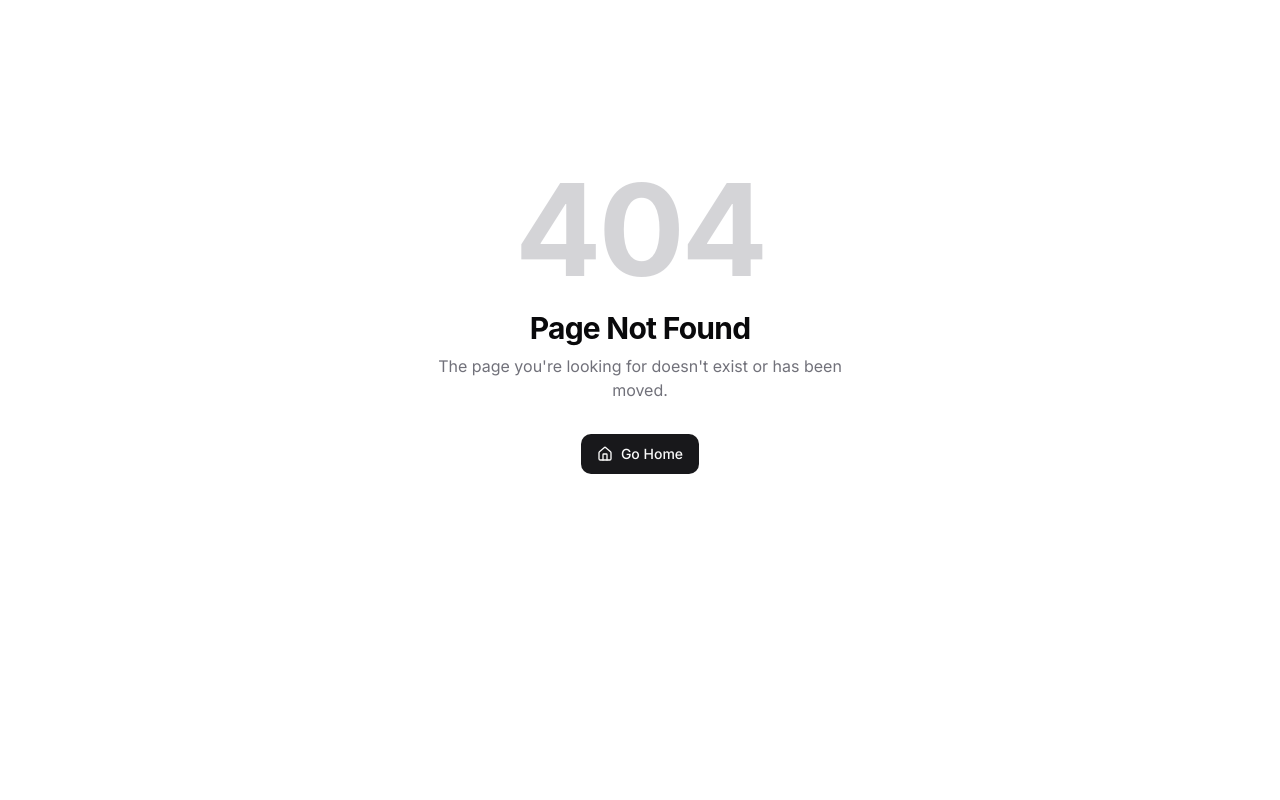
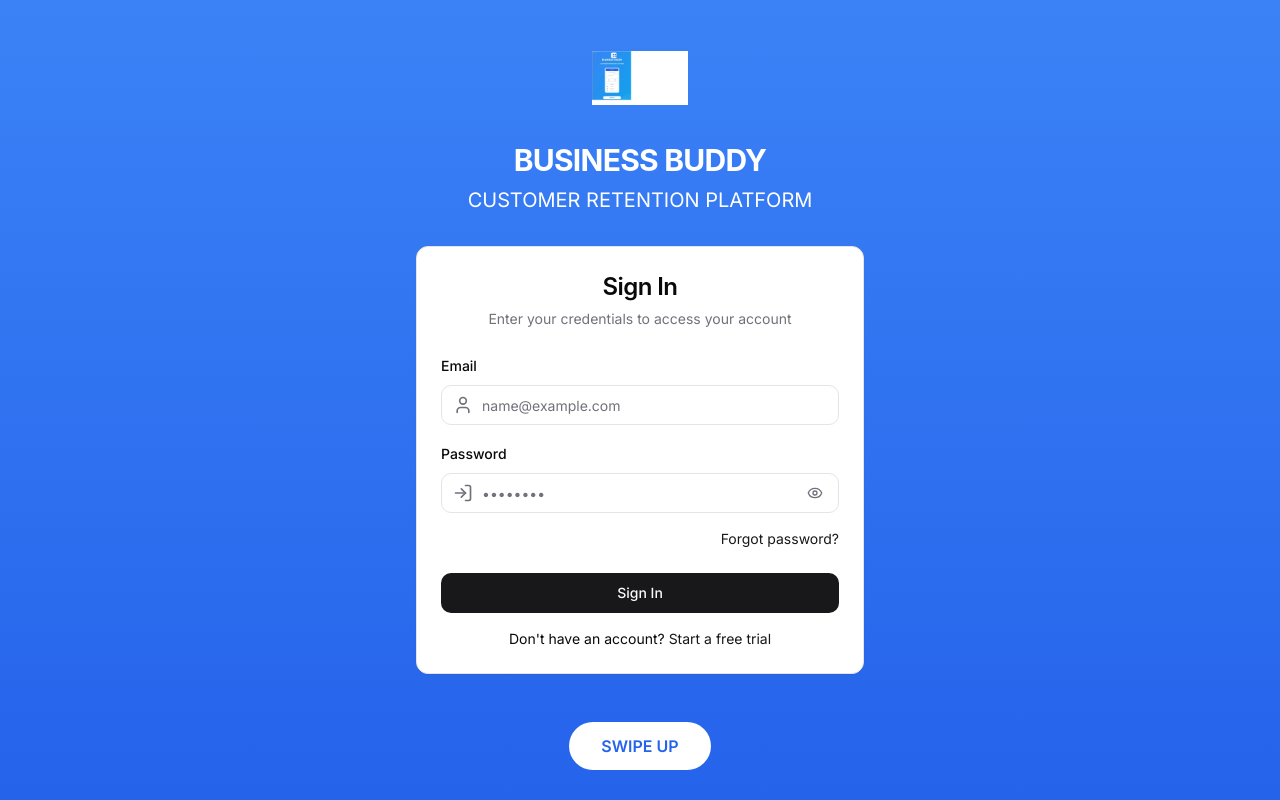
Before and after one commit to geo787/business-buddy-app, a React (Vite) app: page /login in a window 1280 px wide. Before the commit this address had no page. Built offline with nearby package versions, Linux system fonts and the light colour scheme.

Commit message:
Fix errors and add login
This commit fixes existing errors and implements a login page with application startup functionality.

```diff
--- a/src/App.tsx
+++ b/src/App.tsx
@@ -3,13 +3,14 @@ import { Toaster } from "@/components/ui/toaster";
 import { Toaster as Sonner } from "@/components/ui/sonner";
 import { TooltipProvider } from "@/components/ui/tooltip";
 import { QueryClient, QueryClientProvider } from "@tanstack/react-query";
-import { BrowserRouter, Routes, Route } from "react-router-dom";
+import { BrowserRouter, Routes, Route, Navigate } from "react-router-dom";
 import Index from "./pages/Index";
 import NotFound from "./pages/NotFound";
 import Customers from "./pages/Customers";
 import Dashboard from "./pages/Dashboard";
 import Analytics from "./pages/Analytics";
 import Settings from "./pages/Settings";
+import Login from "./pages/Login";
 
 const queryClient = new QueryClient();
 
@@ -21,6 +22,7 @@ const App = () => (
       <BrowserRouter>
         <Routes>
           <Route path="/" element={<Index />} />
+          <Route path="/login" element={<Login />} />
           <Route path="/customers" element={<Customers />} />
           <Route path="/dashboard" element={<Dashboard />} />
           <Route path="/analytics" element={<Analytics />} />
--- a/src/main.tsx
+++ b/src/main.tsx
@@ -1,3 +1,4 @@
+
 import { createRoot } from 'react-dom/client'
 import App from './App.tsx'
 import './index.css'
--- a/src/pages/Index.tsx
+++ b/src/pages/Index.tsx
@@ -5,10 +5,17 @@ import BenefitsSection from "@/components/landing/BenefitsSection";
 import TestimonialsSection from "@/components/landing/TestimonialsSection";
 import CTASection from "@/components/landing/CTASection";
 import Footer from "@/components/landing/Footer";
+import { Button } from "@/components/ui/button";
+import { Link } from "react-router-dom";
 
 const Index = () => {
   return (
     <div className="min-h-screen flex flex-col bg-gradient-to-b from-background to-muted overflow-x-hidden">
+      <div className="container mx-auto px-4 py-4 flex justify-end">
+        <Link to="/login">
+          <Button variant="outline">Login</Button>
+        </Link>
+      </div>
       <HeroSection />
       <FeaturesSection />
       <BenefitsSection />
--- /dev/null
+++ b/src/pages/Login.tsx
@@ -0,0 +1,114 @@
+
+import { useState } from "react";
+import { Link, useNavigate } from "react-router-dom";
+import { Button } from "@/components/ui/button";
+import { Input } from "@/components/ui/input";
+import { Label } from "@/components/ui/label";
+import { Card, CardContent, CardDescription, CardFooter, CardHeader, CardTitle } from "@/components/ui/card";
+import { Eye, EyeOff, LogIn, User } from "lucide-react";
+
+const Login = () => {
+  const [email, setEmail] = useState("");
+  const [password, setPassword] = useState("");
+  const [showPassword, setShowPassword] = useState(false);
+  const navigate = useNavigate();
+
+  const handleLogin = (e: React.FormEvent) => {
+    e.preventDefault();
+    // In a real application, you would validate credentials here
+    // For now, let's simulate a successful login and redirect to dashboard
+    navigate("/dashboard");
+  };
+
+  return (
+    <div className="min-h-screen w-full flex flex-col items-center justify-center bg-gradient-to-b from-blue-500 to-blue-600 p-4">
+      <div className="w-full max-w-md flex flex-col items-center text-white mb-8">
+        <img
+          src="/lovable-uploads/780c12b9-63d2-49df-bf17-c8f6a083cbd0.png"
+          alt="Business Buddy Logo"
+          className="w-24 h-24 mb-4 object-contain"
+        />
+        <h1 className="text-3xl font-bold text-center">BUSINESS BUDDY</h1>
+        <p className="text-xl mt-2 text-center">CUSTOMER RETENTION PLATFORM</p>
+      </div>
+
+      <Card className="w-full max-w-md">
+        <CardHeader>
+          <CardTitle className="text-2xl text-center">Sign In</CardTitle>
+          <CardDescription className="text-center">
+            Enter your credentials to access your account
+          </CardDescription>
+        </CardHeader>
+        <form onSubmit={handleLogin}>
+          <CardContent className="space-y-4">
+            <div className="space-y-2">
+              <Label htmlFor="email">Email</Label>
+              <div className="relative">
+                <Input
+                  id="email"
+                  type="email"
+                  placeholder="name@example.com"
+                  value={email}
+                  onChange={(e) => setEmail(e.target.value)}
+                  required
+                  className="pl-10"
+                />
+                <User className="absolute left-3 top-1/2 transform -translate-y-1/2 text-muted-foreground h-5 w-5" />
+              </div>
+            </div>
+            <div className="space-y-2">
+              <Label htmlFor="password">Password</Label>
+              <div className="relative">
+                <Input
+                  id="password"
+                  type={showPassword ? "text" : "password"}
+                  placeholder="••••••••"
+                  value={password}
+                  onChange={(e) => setPassword(e.target.value)}
+                  required
+                  className="pl-10"
+                />
+                <LogIn className="absolute left-3 top-1/2 transform -translate-y-1/2 text-muted-foreground h-5 w-5" />
+                <Button
+                  type="button"
+                  variant="ghost"
+                  size="icon"
+                  className="absolute right-1 top-1/2 transform -translate-y-1/2"
+                  onClick={() => setShowPassword(!showPassword)}
+                >
+                  {showPassword ? (
+                    <EyeOff className="h-5 w-5 text-muted-foreground" />
+                  ) : (
+                    <Eye className="h-5 w-5 text-muted-foreground" />
+                  )}
+                </Button>
+              </div>
+            </div>
+            <div className="text-sm text-right">
+              <a href="#" className="text-primary hover:underline">
+                Forgot password?
+              </a>
+            </div>
+          </CardContent>
+          <CardFooter className="flex flex-col space-y-4">
+            <Button type="submit" className="w-full">
+              Sign In
+            </Button>
+            <p className="text-center text-sm">
+              Don't have an account?{" "}
+              <Link to="/" className="text-primary hover:underline">
+                Start a free trial
+              </Link>
+            </p>
+          </CardFooter>
+        </form>
+      </Card>
+
+      <div className="mt-12 bg-white rounded-full px-8 py-3 cursor-pointer hover:bg-gray-100 transition-colors">
+        <p className="text-blue-600 font-semibold">SWIPE UP</p>
+      </div>
+    </div>
+  );
+};
+
+export default Login;
```
Also changed, not shown: public/lovable-uploads/780c12b9-63d2-49df-bf17-c8f6a083cbd0.png (added).
